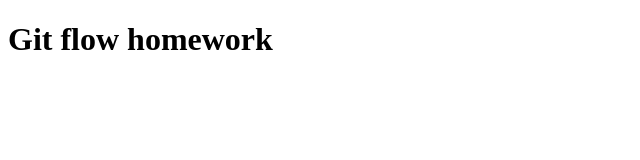
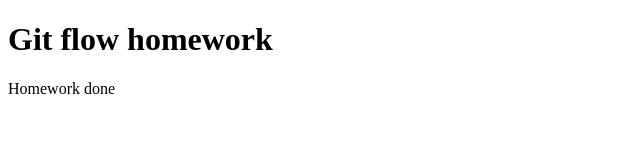
Before and after one commit to OlenaIvchenko/Homework-flow, a plain HTML site: page index.html in a window 1280 px wide. Shown: the whole page, without its empty margins (0-640 px from the left). Drawn offline with Linux system fonts and the light colour scheme.

Commit message:
Add homework

```diff
--- a/index.html
+++ b/index.html
@@ -8,5 +8,6 @@
 </head>
 <body>
     <h1>Git flow homework</h1>
+    <p>Homework done</p>
 </body>
 </html>
```
